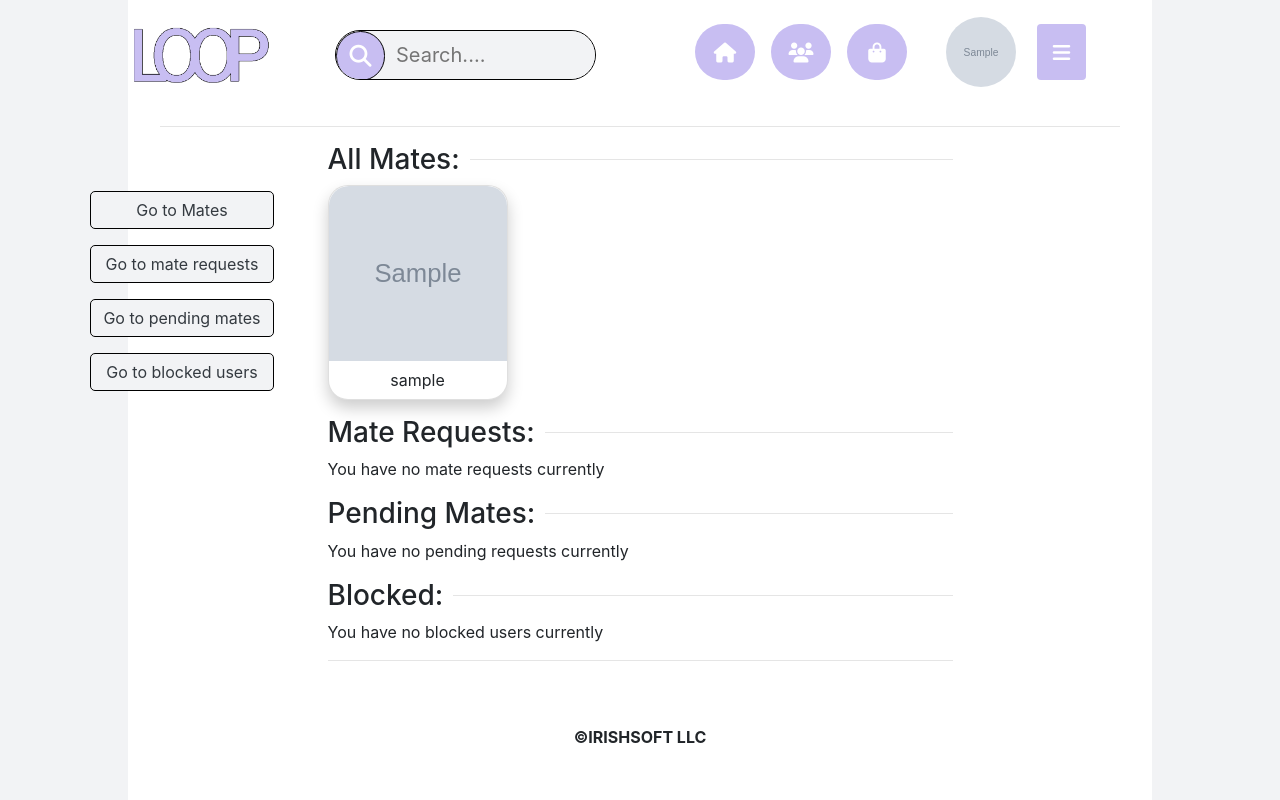
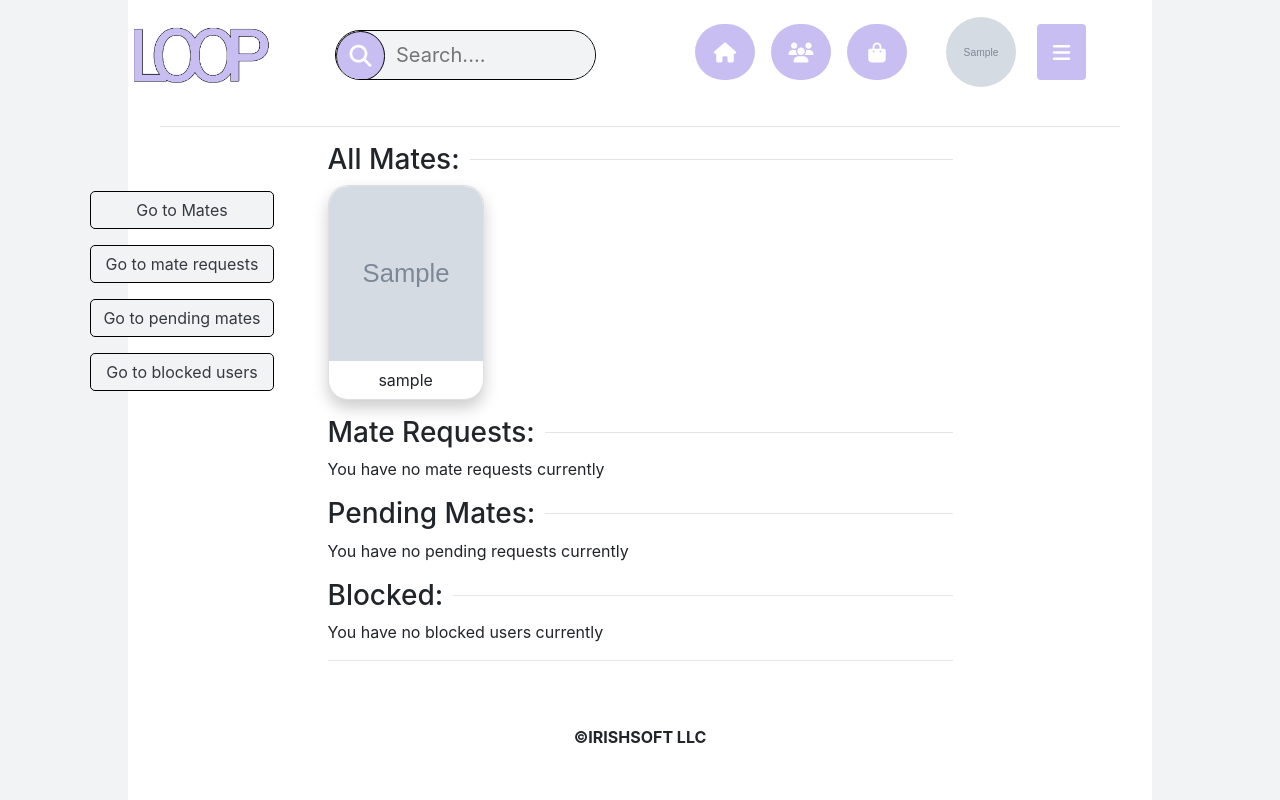
Before and after one commit to PiotrWojciechowski-dev/Loop, a Django app: a page that uses profiles/templates/mates.html in a window 1280 px wide. Run offline with Django 3.2, Linux system fonts and the light colour scheme; a user stored in the database is signed in; tables that the repository leaves empty hold one stand-in row (values such as "Sample post"); grey boxes marked "Sample" are stand-in pictures; parts of the project's set-up code (start-up, migrations or seed data) failed here and were passed over; some libraries are stand-ins or nearby versions.

Commit message:
Bug fixes

```diff
--- a/likes/views.py
+++ b/likes/views.py
@@ -26,9 +26,7 @@ class PostLikeView(View):
     )
     if is_liked.exists():
       is_liked.delete()
-      messages.error(request, 'Post has already been unliked!')
       return redirect(reverse('home'))
     else:
       Like.objects.create_like(self.get_object(), request.user, state)
-      messages.success(request, 'Post has been liked!')
       return redirect(reverse('home'))
--- a/post/templates/post/postlist.html
+++ /dev/null
@@ -1,5 +0,0 @@
-<form action="/posts-list/" method="post">
-    {% csrf_token %}
-    {{ form }}
-    <input type="submit" value="Submit">
-</form>
--- a/profiles/templates/mates.html
+++ b/profiles/templates/mates.html
@@ -29,9 +29,9 @@
             <div class="divider"></div>
         </h3>
         {% if mates %}
-        <div class="d-flex flex-row">
+        <div class="d-flex flex-row flex-wrap">
             {% for m in confirmed_mates %}
-                <div class="card posts mr-4 mb-3"  style="width: 180px;">
+                <div class="card posts mr-4 mb-3 w-25">
                     <div class="card-text">
                         {% for profile in profiles %}
                             {% if m.username == profile.username %}
@@ -57,9 +57,9 @@
             <div class="divider"></div>
         </h3>
         {% if mate_requests %}
-        <div class="d-flex flex-row">
+        <div class="d-flex flex-row flex-wrap">
             {% for u in mate_requests %}
-                <div class="card posts mr-4 mb-3" style="width: 180px;">
+                <div class="card posts mr-4 mb-3 w-25">
                     <div class="card-text">
                         {% for profile in rprofiles %}
                             {% if u.username == profile.username %}
@@ -85,9 +85,9 @@
             <div class="divider"></div>
         </h3>
         {% if unconfirmed_mates %}
-        <div class="d-flex flex-row">
+        <div class="d-flex flex-row flex-wrap">
             {% for u in unconfirmed_mates %}
-                <div class="card posts mr-4 mb-3" style="width: 180px;">
+                <div class="card posts mr-4 mb-3 w-25">
                     <div class="card-text">
                         {% for profile in uprofiles %}
                             {% if u.username == profile.username %}
@@ -113,9 +113,9 @@
             <div class="divider"></div>
         </h3>
         {% if blocked_users %}
-        <div class="d-flex flex-row">
+        <div class="d-flex flex-row flex-wrap">
             {% for b in blocked_users %}
-                <div class="card posts mr-4 mb-3" style="width: 180px;">
+                <div class="card posts mr-4 mb-3 w-25">
                     <div class="card-text">
                         {% for profile in bprofiles %}
                             {% if b.username == profile.username %}
--- a/shop/fixtures/createproducts.json
+++ b/shop/fixtures/createproducts.json
@@ -41,7 +41,7 @@
     "fields": {
     "category_id":1,
     "name": "Crop Top",
-    "description": "Now this item is just for the ladies out there. We know you want to have something to call your own and this crop top will do just that. Fashnioble all year round! Available for women only.",
+    "description": "Now this item is just for the ladies out there. We know you want to have something to call your own and this crop top will do just that. Fashnioble all year round!",
     "slug": "crop-top",
     "image": "product_images/loop_croptop.png",
     "price": 10.00
--- a/shop/templates/products/add_detail_images.html
+++ b/shop/templates/products/add_detail_images.html
@@ -14,7 +14,7 @@
     <form action="" type = "input" method="post" class="box-checkout w-75 mb-3" enctype="multipart/form-data">
             {{ formset.as_p }}
             {% csrf_token %}
-            <input type="submit" value="Add">
+            <input type="submit" class="btn yes-btn" value="Add">
     </form>
     </div>
     <div class="col-sm-2"></div>
--- a/shop/templates/products/admin_add_product.html
+++ b/shop/templates/products/admin_add_product.html
@@ -15,7 +15,7 @@
     <form action="" type = "input" method="post" class="box-checkout w-75 mb-3" enctype="multipart/form-data">
             {{form|crispy}}
             {% csrf_token %}
-            <input type="submit" value="Add">
+            <input type="submit" class="btn yes-btn" value="Add">
     </form>
     </div>
     <div class="col-sm-2"></div>
```
Also changed, not shown: post/templates/home.html (+5 -36 lines), post/templates/post/report_list.html (+7 -17 lines), shop/forms.py (+2 -10 lines).
